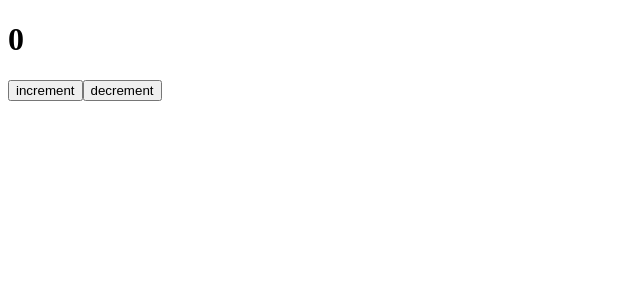
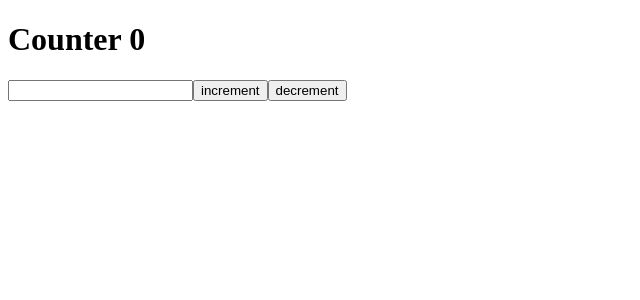
Before and after one commit to MikitaCat/React_Repeat, a React (Create React App) app: page / in a window 1280 px wide. Shown: the top 300 px of the page, without its empty margins (0-640 px from the left). Built offline with nearby package versions, Linux system fonts and the light colour scheme; the HTML template or start-up script is replaced by a standard one.

Commit message:
Input binding using useState

```diff
--- a/src/App.js
+++ b/src/App.js
@@ -3,6 +3,8 @@ import { useState } from 'react';
 
 function App() {
   const [likes, setLikes] = useState(0);
+  const [value, setValue] = useState('');
+
   function increment() {
     setLikes(likes + 1);
   }
@@ -10,9 +12,11 @@ function App() {
   function decrement() {
     setLikes(likes - 1);
   }
+
   return (
     <div>
-      <h1>{likes}</h1>
+      <h1>Counter {likes}</h1>
+      <input value={value} onChange={(event) => setValue(event.target.value)} />
       <button onClick={increment}>increment</button>
       <button onClick={decrement}>decrement</button>
     </div>
```
